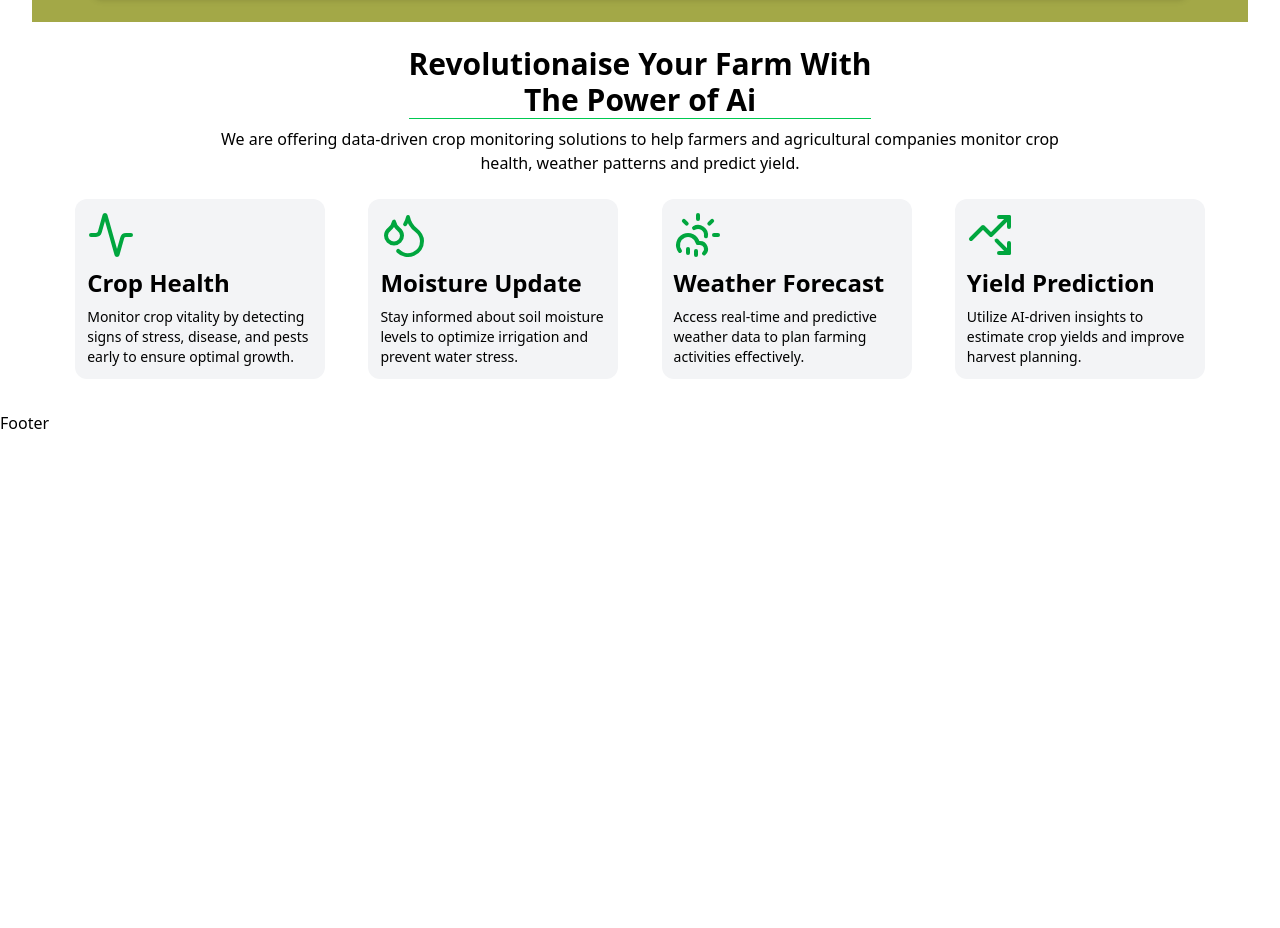
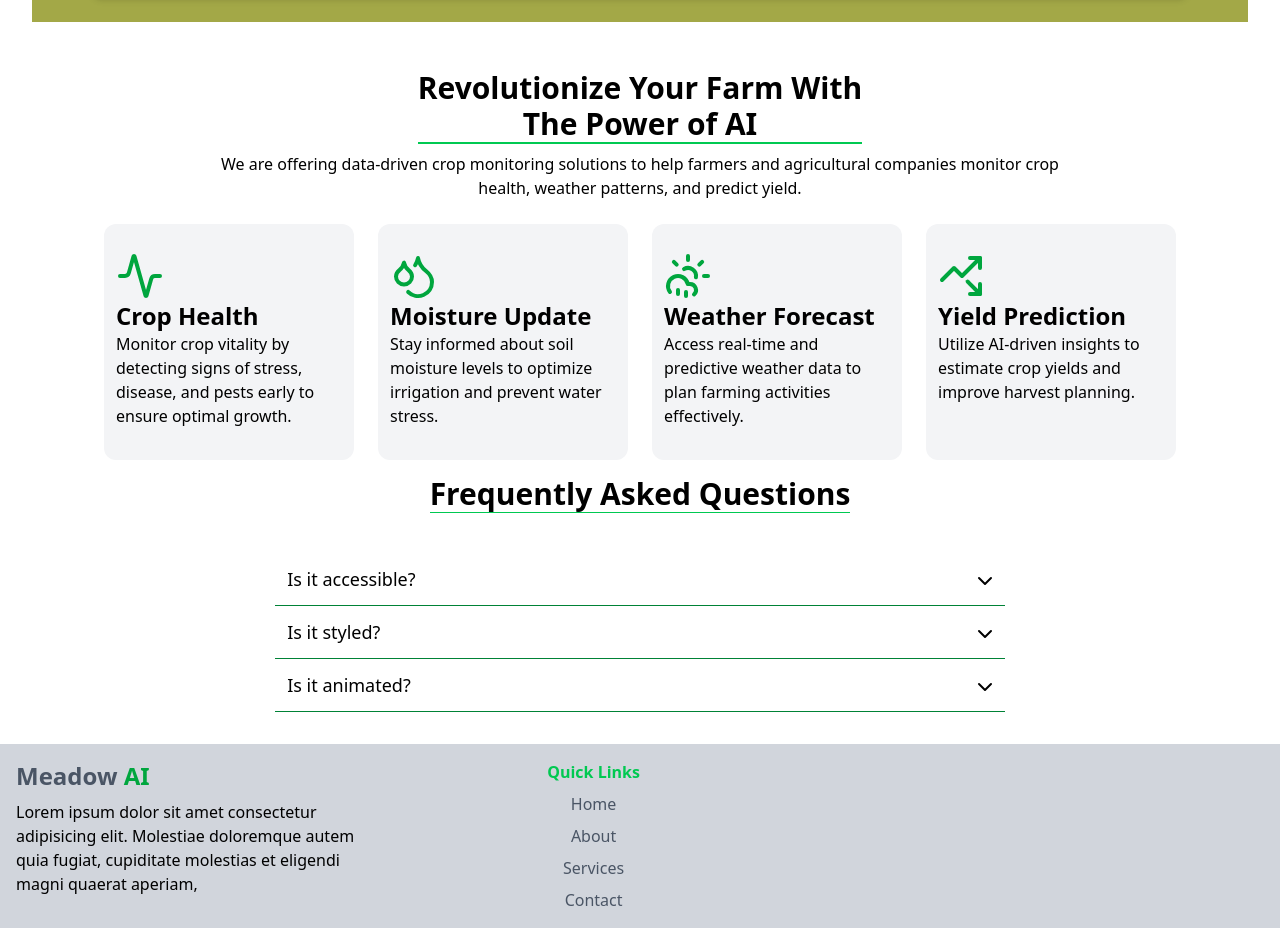
Before and after one commit to GEO-HACK/meadow-ai, a React (Vite) app: page / in a window 1280 px wide. Shown: the part 1426-2354 px from the top of the page. Before the commit the page ends 1861 px from the top, so only its background shows below. Built offline with nearby package versions, Linux system fonts and the light colour scheme.

Commit message:
accordion fix

```diff
--- a/package.json
+++ b/package.json
@@ -14,6 +14,7 @@
     "@emotion/styled": "^11.14.0",
     "@mui/icons-material": "^6.4.5",
     "@mui/material": "^6.4.5",
+    "@radix-ui/react-accordion": "^1.2.3",
     "@tailwindcss/vite": "^4.0.7",
     "framer-motion": "^12.4.10",
     "lucide-react": "^0.477.0",
--- /dev/null
+++ b/src/components/Accordion.jsx
@@ -0,0 +1,44 @@
+import React from "react";
+import * as Accordion from "@radix-ui/react-accordion";
+import { ChevronDown } from "lucide-react";
+import { motion } from "framer-motion";
+
+const CustomAccordion = () => {
+  return (
+    <Accordion.Root type="single" collapsible className="w-[60%] ">
+      {["Is it accessible?", "Is it styled?", "Is it animated?"].map((question, index) => (
+        <Accordion.Item key={index} value={`item-${index + 1}`} className="border-b border-green-700">
+          <Accordion.Header>
+            <Accordion.Trigger className="flex justify-between items-center w-full p-3 rounded-md text-left text-lg font-medium">
+              {question}
+              <AccordionChevron />
+            </Accordion.Trigger>
+          </Accordion.Header>
+          <Accordion.Content className="p-3 text-gray-600">
+            {index === 0
+              ? "lorems ipsum dolor sit amet consectetur adipisicing elit. Molestiae doloremque autem quia fugiat, cupiditate molestias et eligendi magni quaerat aperiam,"
+              : index === 1
+              ? "Yes. It comes with default styles that match the other components’ aesthetic."
+              : "Yes. It's animated by default, but you can disable it if you prefer."}
+          </Accordion.Content>
+        </Accordion.Item>
+      ))}
+    </Accordion.Root>
+  );
+};
+
+// Rotating Chevron Icon
+const AccordionChevron = () => (
+  <Accordion.Trigger asChild>
+    <motion.div
+      initial={{ rotate: 0 }}
+    //   animate={{ rotate: 180 }}
+      transition={{ duration: 0.3, ease: "easeInOut" }}
+      className="w-5 h-5"
+    >
+      <ChevronDown />
+    </motion.div>
+  </Accordion.Trigger>
+);
+
+export default CustomAccordion;
--- a/src/components/Footer.jsx
+++ b/src/components/Footer.jsx
@@ -1,9 +1,25 @@
-import React from 'react'
+import React from "react";
+import { Link } from "react-router-dom";
 
 const Footer = () => {
   return (
-    <div>Footer</div>
-  )
-}
+    <div className=" min-h-max bg-gray-300 text-white p-4 flex flex-row gap-4">
+      <div className="flex flex-col gap-2 w-[30%]">
+        <p className="text-2xl font-bold text-gray-600">
+          Meadow <span className="text-green-600">AI</span>
+        </p>
+        <p className="text-black">Lorem ipsum dolor sit amet consectetur adipisicing elit. Molestiae doloremque autem quia fugiat, cupiditate molestias et eligendi magni quaerat aperiam,</p>
+      </div>
+      <div className="flex flex-col gap-2 w-[30%] items-center justify-center">
+        <span className="text-md font-semibold text-green-500">Quick Links</span>
+        <Link  to="/"   className="text-gray-600  hover:text-amber-600 hover:underline">Home</Link>
+        <Link  to="/about " className="text-gray-600 hover:text-amber-600 hover:underline">About</Link>
+        <Link  to="/services " className="text-gray-600 hover:text-amber-600 hover:underline">Services</Link>
+        <Link  to="/contact " className="text-gray-600 hover:text-amber-600 hover:underline">Contact</Link>
 
-export default Footer
+      </div>
+    </div>
+  );
+};
+
+export default Footer;
--- a/src/components/Navbar.jsx
+++ b/src/components/Navbar.jsx
@@ -42,7 +42,7 @@ const Navbar = () => {
         <Button
           text="Get In Touch"
           color="#EDDD5E"
-          link="https://github.com/VictorCodebase"
+          link="https://github.com/MeedowDev"
         />
       </div>
     </div>
--- a/src/components/Services.jsx
+++ b/src/components/Services.jsx
@@ -1,66 +1,85 @@
 import React from "react";
 import { motion } from "framer-motion";
 import { Activity, Droplets, CloudSunRain, TrendingUpDown } from "lucide-react";
+import CustomAccordion from "./Accordion";
+
+
+const AnimatedCard = ({ icon, title, description }) => {
+  return (
+    <motion.div
+      className="relative flex flex-col items-start gap-3 p-3 w-[250px] bg-gray-100 rounded-xl overflow-hidden cursor-pointer"
+      initial="initial"
+      whileHover="hover"
+      variants={{
+        initial: { backgroundColor: "rgb(243 244 246)" },
+        hover: { backgroundColor: "rgb(74 222 128)", transition: { duration: 0.4, ease: "easeInOut" } }, // green-400
+      }}
+    >
+
+      <motion.div
+        className="absolute inset-0"
+        variants={{
+          initial: { scaleX: 0, scaleY: 0, originX: 1, originY: 1 },
+          hover: { scaleX: 1, scaleY: 1, transition: { duration: 0.4, ease: "easeInOut" } },
+        }}
+        initial="initial"
+        animate="initial"
+      />
+
+      {/* Content */}
+      <div className="relative z-10 transition-colors mt-4 mb-5">
+        {icon}
+        <h1 className="font-bold text-2xl transition-colors"> {title} </h1>
+        <p className="text-md transition-colors"> {description} </p>
+      </div>
+    </motion.div>
+  );
+};
 
 const Services = () => {
   return (
-    <div className="flex justify-center flex-col items-center min-h-max mt-6">
-      <h1 className="font-bold text-3xl alignt-center">
-        Revolutionaise Your Farm With <br />
-        <span className="block text-center border-b-1 border-green-500">
-          The Power of Ai
+   <div className="flex flex-col items-center min-h-max mt-6 gap-4">
+    <div className="flex flex-col items-center min-h-max mt-6">
+      <h1 className="font-bold text-3xl text-center">
+        Revolutionize Your Farm With <br />
+        <span className="block text-center border-b-2 border-green-500">
+          The Power of AI
         </span>
       </h1>
-      <p className="text-md mt-2">
+      <p className="text-md mt-2 text-center">
         We are offering data-driven crop monitoring solutions to help farmers
-        and agricultural companies monitor crop
-        <br />{" "}
+        and agricultural companies monitor crop <br />
         <span className="block text-center">
-          health, weather patterns and predict yield.
+          health, weather patterns, and predict yield.
         </span>
       </p>
 
-      <div className="flex flex-row mt-6 justify-evenly w-full">
-        <motion.div className="flex flex-col items-start gap-2 p-3 w-[250px] h- bg-gray-100 rounded-xl hover:bg-green-400 hover:text-white ">
-          <Activity size={48} className="text-green-600  block text-center" />
-          <h1 className="font-bold text-2xl">Crop Health</h1>
-          <p className="text-sm">
-            Monitor crop vitality by detecting signs of stress, disease, and
-            pests early to ensure optimal growth.
-          </p>
-        </motion.div>
-        <div className="flex flex-col items-start gap-2 p-3 w-[250px] bg-gray-100 rounded-xl">
-          <Droplets size={48} className="text-green-600  block text-center" />
-          <h1 className="font-bold text-2xl">Moisture Update</h1>
-          <p className="text-sm">
-            Stay informed about soil moisture levels to optimize irrigation and
-            prevent water stress.
-          </p>
-        </div>
-        <div className="flex flex-col items-start gap-2 p-3 w-[250px] bg-gray-100 rounded-xl">
-          <CloudSunRain
-            size={48}
-            className="text-green-600  block text-center"
-          />
-          <h1 className="font-bold text-2xl">Weather Forecast</h1>
-          <p className="text-sm">
-            Access real-time and predictive weather data to plan farming
-            activities effectively.
-          </p>
-        </div>
-        <div className="flex flex-col items-start gap-2 p-3 w-[250px] bg-gray-100 rounded-xl">
-          <TrendingUpDown
-            size={48}
-            className="text-green-600  block text-center"
-          />
-          <h1 className="font-bold text-2xl">Yield Prediction</h1>
-          <p className="text-sm">
-            Utilize AI-driven insights to estimate crop yields and improve
-            harvest planning.
-          </p>
-        </div>
+      <div className="flex flex-row mt-6 justify-evenly w-full flex-wrap gap-6">
+        <AnimatedCard
+          icon={<Activity size={48} className="text-green-600 block text-center" />}
+          title="Crop Health"
+          description="Monitor crop vitality by detecting signs of stress, disease, and pests early to ensure optimal growth."
+        />
+        <AnimatedCard
+          icon={<Droplets size={48} className="text-green-600 block text-center" />}
+          title="Moisture Update"
+          description="Stay informed about soil moisture levels to optimize irrigation and prevent water stress."
+        />
+        <AnimatedCard
+          icon={<CloudSunRain size={48} className="text-green-600 block text-center" />}
+          title="Weather Forecast"
+          description="Access real-time and predictive weather data to plan farming activities effectively."
+        />
+        <AnimatedCard
+          icon={<TrendingUpDown size={48} className="text-green-600 block text-center" />}
+          title="Yield Prediction"
+          description="Utilize AI-driven insights to estimate crop yields and improve harvest planning."
+        />
       </div>
     </div>
+    <div><p className="font-bold text-3xl mb-6 border-b-1 border-green-500">Frequently Asked Questions</p></div>
+    <CustomAccordion />
+   </div>
   );
 };
 
```
Also changed, not shown: 1 other file (tests, documents, lock files or other folders).
